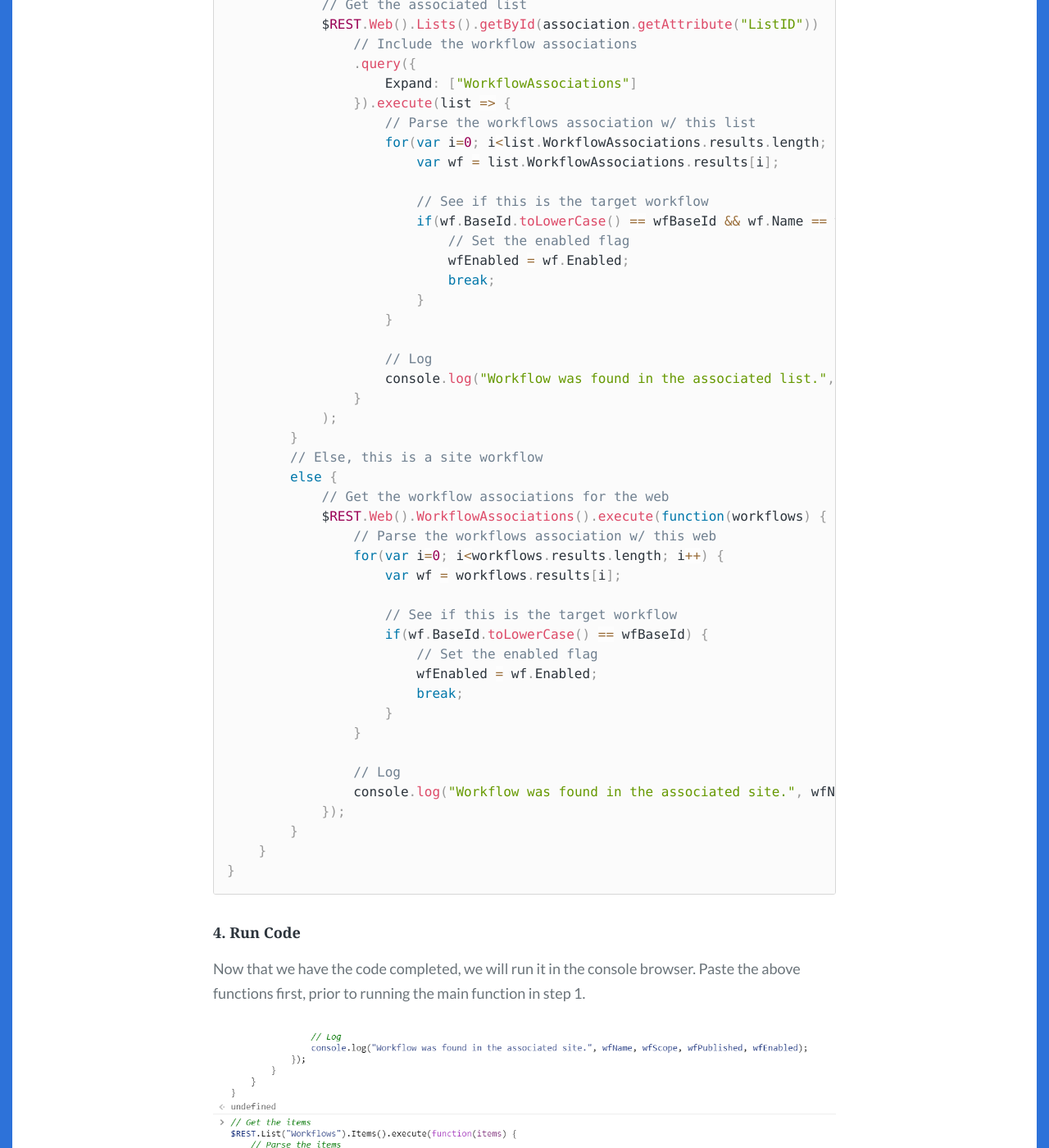
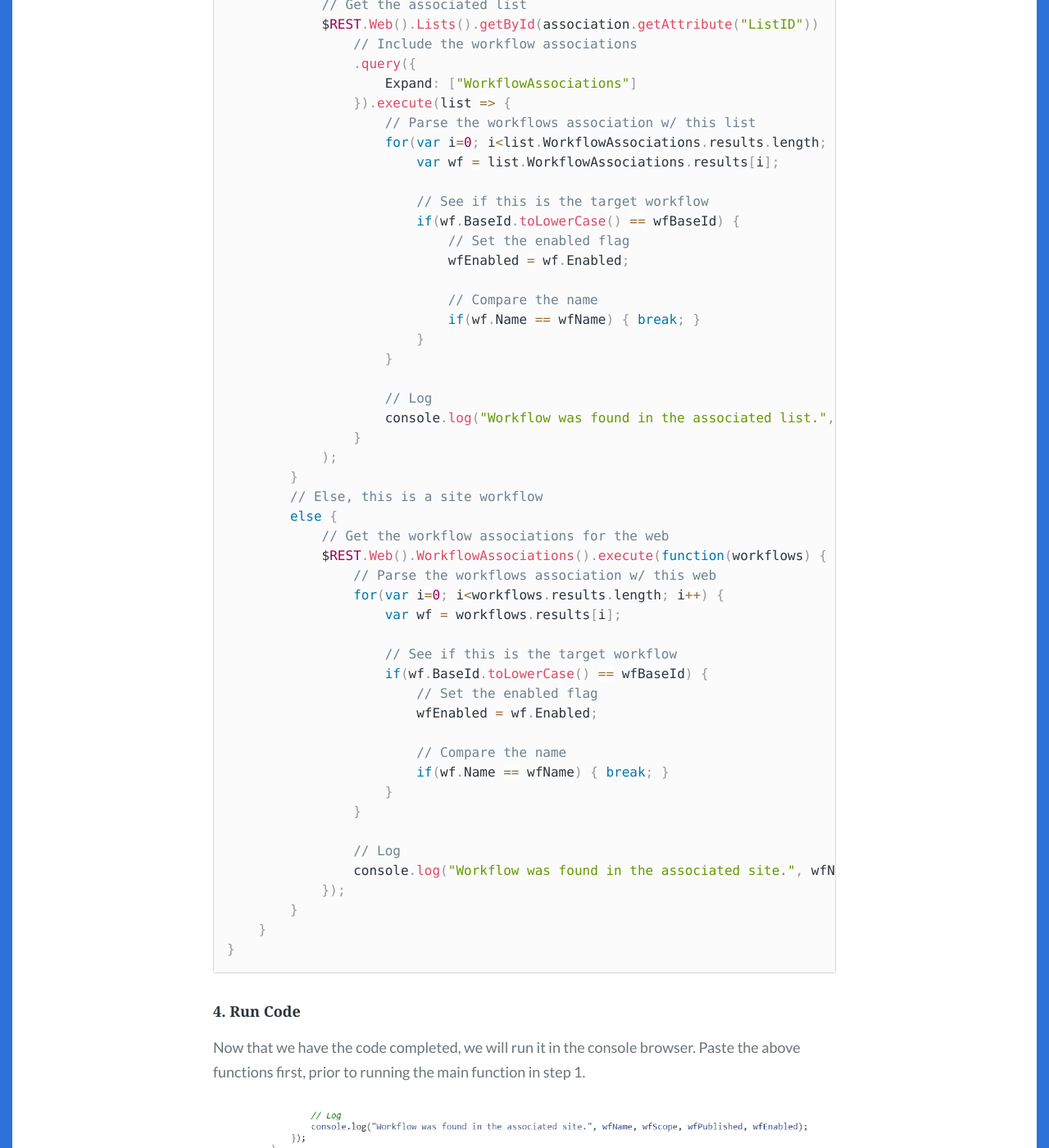
Before and after one commit to gunjandatta/blog, a Jekyll site: the page built from _posts/2020/2020-05-15-get-workflow-definitions.md, in a window 1280 px wide and 1400 px high, scrolled down 4568 px. Shown: the whole window at 82% size. Built offline with Jekyll 4.4.1, drawn with Linux system fonts in a browser that asks for light colours; some web fonts are replaced.

```diff
--- a/_posts/2020/2020-05-15-get-workflow-definitions.md
+++ b/_posts/2020/2020-05-15-get-workflow-definitions.md
@@ -139,10 +139,12 @@ function analyze2010Workflow(xmlDoc) {
                         var wf = list.WorkflowAssociations.results[i];
 
                         // See if this is the target workflow
-                        if(wf.BaseId.toLowerCase() == wfBaseId && wf.Name == wfName) {
+                        if(wf.BaseId.toLowerCase() == wfBaseId) {
                             // Set the enabled flag
                             wfEnabled = wf.Enabled;
-                            break;
+
+                            // Compare the name
+                            if(wf.Name == wfName) { break; }
                         }
                     }
 
@@ -163,7 +165,9 @@ function analyze2010Workflow(xmlDoc) {
                     if(wf.BaseId.toLowerCase() == wfBaseId) {
                         // Set the enabled flag
                         wfEnabled = wf.Enabled;
-                        break;
+
+                        // Compare the name
+                        if(wf.Name == wfName) { break; }
                     }
                 }
 
```
